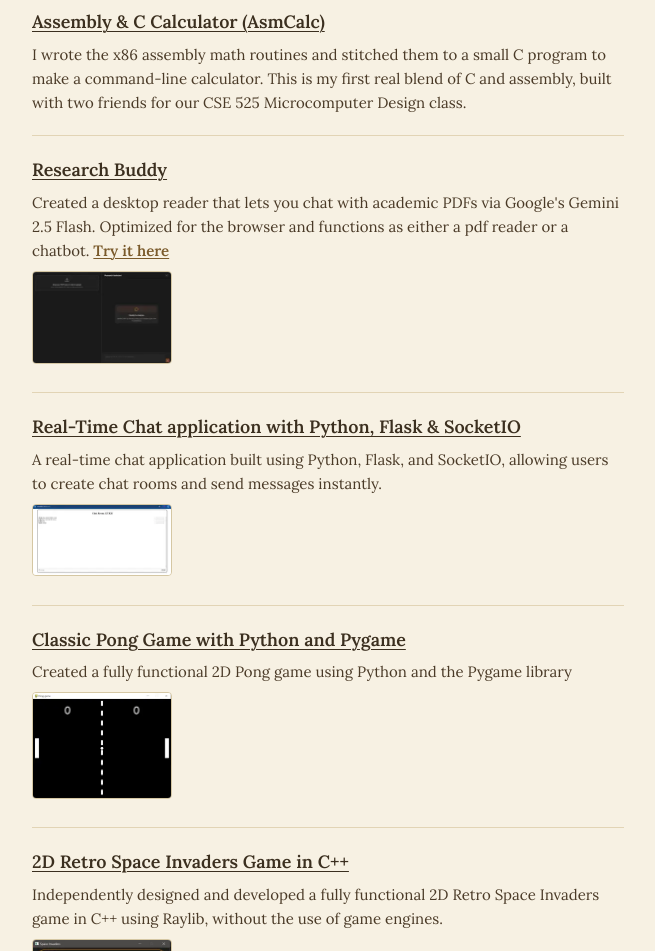
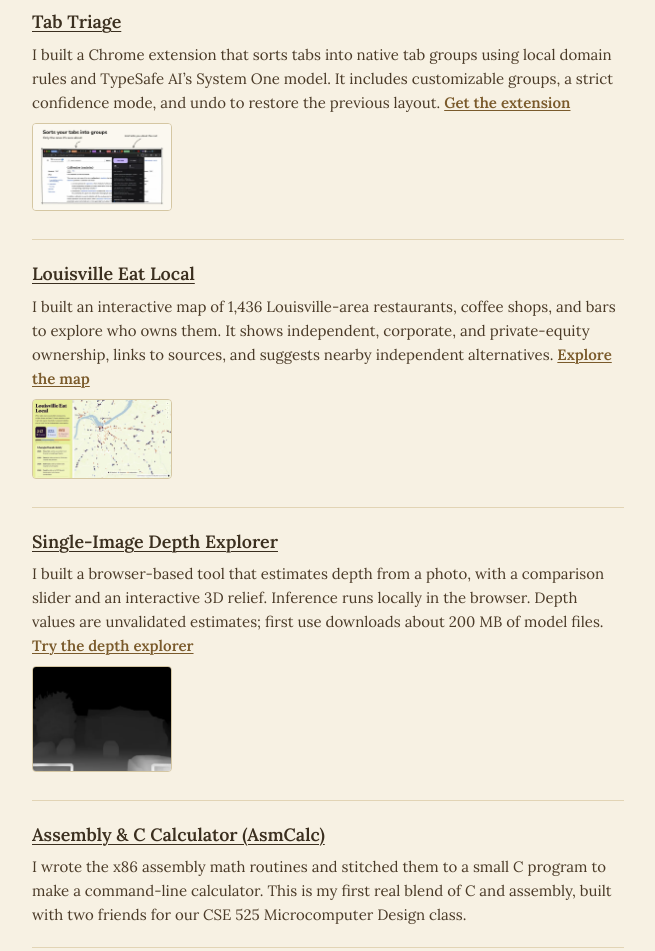
Before and after one commit to alwnraj/alwnraj.github.io, a plain HTML site: page index.html in a window 1280 px wide. Shown: the part 1640-2591 px from the top of the page, without its empty margins (312-967 px from the left). Drawn offline with Linux system fonts and the light colour scheme.

Commit message:
Add featured personal projects and thumbnails

```diff
--- a/index.html
+++ b/index.html
@@ -529,12 +529,27 @@
         <section id="projects">
             <h2>Personal Projects</h2>
             <div class="project-item">
+                <h3><a class="github-link" href="https://github.com/alwnraj/tab-triage" target="_blank"><svg class="github-mark" viewBox="0 0 24 24" aria-hidden="true" focusable="false"><path fill="currentColor" d="M12 2C6.477 2 2 6.477 2 12c0 4.42 2.865 8.166 6.839 9.489.5.092.682-.217.682-.482 0-.237-.008-.866-.013-1.7-2.782.604-3.369-1.342-3.369-1.342-.454-1.155-1.11-1.462-1.11-1.462-.908-.62.069-.608.069-.608 1.003.07 1.531 1.03 1.531 1.03.892 1.529 2.341 1.087 2.91.831.091-.646.35-1.087.636-1.338-2.22-.253-4.555-1.11-4.555-4.943 0-1.091.39-1.984 1.029-2.682-.103-.253-.446-1.27.098-2.647 0 0 .84-.269 2.75 1.025A9.564 9.564 0 0 1 12 6.844a9.56 9.56 0 0 1 2.504.337c1.909-1.294 2.748-1.025 2.748-1.025.546 1.377.203 2.394.1 2.647.64.698 1.028 1.591 1.028 2.682 0 3.842-2.339 4.687-4.566 4.935.359.309.678.919.678 1.852 0 1.336-.012 2.415-.012 2.744 0 .267.18.579.688.481A10.001 10.001 0 0 0 22 12c0-5.523-4.477-10-10-10Z"/></svg>Tab Triage</a></h3>
+                <p>I built a Chrome extension that sorts tabs into native tab groups using local domain rules and TypeSafe AI’s System One model. It includes customizable groups, a strict confidence mode, and undo to restore the previous layout. <a href="https://tab-triage-pi.vercel.app/" target="_blank" class="demo-link">Get the extension</a></p>
+                <img src="images/tab-triage.webp" alt="Tab Triage grouping browser tabs with its extension popup open" class="thumb" loading="lazy" decoding="async" width="560" height="350" />
+            </div>
+            <div class="project-item">
+                <h3><a class="github-link" href="https://github.com/alwnraj/louisvilleeatlocal" target="_blank"><svg class="github-mark" viewBox="0 0 24 24" aria-hidden="true" focusable="false"><path fill="currentColor" d="M12 2C6.477 2 2 6.477 2 12c0 4.42 2.865 8.166 6.839 9.489.5.092.682-.217.682-.482 0-.237-.008-.866-.013-1.7-2.782.604-3.369-1.342-3.369-1.342-.454-1.155-1.11-1.462-1.11-1.462-.908-.62.069-.608.069-.608 1.003.07 1.531 1.03 1.531 1.03.892 1.529 2.341 1.087 2.91.831.091-.646.35-1.087.636-1.338-2.22-.253-4.555-1.11-4.555-4.943 0-1.091.39-1.984 1.029-2.682-.103-.253-.446-1.27.098-2.647 0 0 .84-.269 2.75 1.025A9.564 9.564 0 0 1 12 6.844a9.56 9.56 0 0 1 2.504.337c1.909-1.294 2.748-1.025 2.748-1.025.546 1.377.203 2.394.1 2.647.64.698 1.028 1.591 1.028 2.682 0 3.842-2.339 4.687-4.566 4.935.359.309.678.919.678 1.852 0 1.336-.012 2.415-.012 2.744 0 .267.18.579.688.481A10.001 10.001 0 0 0 22 12c0-5.523-4.477-10-10-10Z"/></svg>Louisville Eat Local</a></h3>
+                <p>I built an interactive map of 1,436 Louisville-area restaurants, coffee shops, and bars to explore who owns them. It shows independent, corporate, and private-equity ownership, links to sources, and suggests nearby independent alternatives. <a href="https://louisvilleeatlocal.vercel.app/" target="_blank" class="demo-link">Explore the map</a></p>
+                <img src="images/louisville-eat-local.webp" alt="Louisville Eat Local restaurant ownership map" class="thumb" loading="lazy" decoding="async" width="560" height="315" />
+            </div>
+            <div class="project-item">
+                <h3><a class="github-link" href="https://github.com/alwnraj/depth-study" target="_blank"><svg class="github-mark" viewBox="0 0 24 24" aria-hidden="true" focusable="false"><path fill="currentColor" d="M12 2C6.477 2 2 6.477 2 12c0 4.42 2.865 8.166 6.839 9.489.5.092.682-.217.682-.482 0-.237-.008-.866-.013-1.7-2.782.604-3.369-1.342-3.369-1.342-.454-1.155-1.11-1.462-1.11-1.462-.908-.62.069-.608.069-.608 1.003.07 1.531 1.03 1.531 1.03.892 1.529 2.341 1.087 2.91.831.091-.646.35-1.087.636-1.338-2.22-.253-4.555-1.11-4.555-4.943 0-1.091.39-1.984 1.029-2.682-.103-.253-.446-1.27.098-2.647 0 0 .84-.269 2.75 1.025A9.564 9.564 0 0 1 12 6.844a9.56 9.56 0 0 1 2.504.337c1.909-1.294 2.748-1.025 2.748-1.025.546 1.377.203 2.394.1 2.647.64.698 1.028 1.591 1.028 2.682 0 3.842-2.339 4.687-4.566 4.935.359.309.678.919.678 1.852 0 1.336-.012 2.415-.012 2.744 0 .267.18.579.688.481A10.001 10.001 0 0 0 22 12c0-5.523-4.477-10-10-10Z"/></svg>Single-Image Depth Explorer</a></h3>
+                <p>I built a browser-based tool that estimates depth from a photo, with a comparison slider and an interactive 3D relief. Inference runs locally in the browser. Depth values are unvalidated estimates; first use downloads about 200 MB of model files. <a href="https://alwnraj.github.io/depth-study/" target="_blank" class="demo-link">Try the depth explorer</a></p>
+                <img src="images/depth-study.webp" alt="Relative depth output from the depth estimation project" class="thumb" loading="lazy" decoding="async" width="560" height="419" />
+            </div>
+            <div class="project-item">
                 <h3><a class="github-link" href="https://www.github.com/alwnraj/asmcalc" target="_blank"><svg class="github-mark" viewBox="0 0 24 24" aria-hidden="true" focusable="false"><path fill="currentColor" d="M12 2C6.477 2 2 6.477 2 12c0 4.42 2.865 8.166 6.839 9.489.5.092.682-.217.682-.482 0-.237-.008-.866-.013-1.7-2.782.604-3.369-1.342-3.369-1.342-.454-1.155-1.11-1.462-1.11-1.462-.908-.62.069-.608.069-.608 1.003.07 1.531 1.03 1.531 1.03.892 1.529 2.341 1.087 2.91.831.091-.646.35-1.087.636-1.338-2.22-.253-4.555-1.11-4.555-4.943 0-1.091.39-1.984 1.029-2.682-.103-.253-.446-1.27.098-2.647 0 0 .84-.269 2.75 1.025A9.564 9.564 0 0 1 12 6.844a9.56 9.56 0 0 1 2.504.337c1.909-1.294 2.748-1.025 2.748-1.025.546 1.377.203 2.394.1 2.647.64.698 1.028 1.591 1.028 2.682 0 3.842-2.339 4.687-4.566 4.935.359.309.678.919.678 1.852 0 1.336-.012 2.415-.012 2.744 0 .267.18.579.688.481A10.001 10.001 0 0 0 22 12c0-5.523-4.477-10-10-10Z"/></svg>Assembly & C Calculator (AsmCalc)</a></h3>
                 <p>I wrote the x86 assembly math routines and stitched them to a small C program to make a command-line calculator. This is my first real blend of C and assembly, built with two friends for our CSE 525 Microcomputer Design class.</p>
             </div>
             <div class="project-item">
                 <h3><a class="github-link" href="https://www.github.com/alwnraj/ResearchBuddy" target="_blank"><svg class="github-mark" viewBox="0 0 24 24" aria-hidden="true" focusable="false"><path fill="currentColor" d="M12 2C6.477 2 2 6.477 2 12c0 4.42 2.865 8.166 6.839 9.489.5.092.682-.217.682-.482 0-.237-.008-.866-.013-1.7-2.782.604-3.369-1.342-3.369-1.342-.454-1.155-1.11-1.462-1.11-1.462-.908-.62.069-.608.069-.608 1.003.07 1.531 1.03 1.531 1.03.892 1.529 2.341 1.087 2.91.831.091-.646.35-1.087.636-1.338-2.22-.253-4.555-1.11-4.555-4.943 0-1.091.39-1.984 1.029-2.682-.103-.253-.446-1.27.098-2.647 0 0 .84-.269 2.75 1.025A9.564 9.564 0 0 1 12 6.844a9.56 9.56 0 0 1 2.504.337c1.909-1.294 2.748-1.025 2.748-1.025.546 1.377.203 2.394.1 2.647.64.698 1.028 1.591 1.028 2.682 0 3.842-2.339 4.687-4.566 4.935.359.309.678.919.678 1.852 0 1.336-.012 2.415-.012 2.744 0 .267.18.579.688.481A10.001 10.001 0 0 0 22 12c0-5.523-4.477-10-10-10Z"/></svg>Research Buddy</a></h3>
-                <p>Created a desktop reader that lets you chat with academic PDFs via Google's Gemini 2.5 Flash. Optimized for the browser and functions as either a pdf reader or a chatbot. <a href="https://researchbuddy.pages.dev/" target="_blank" class="demo-link">Try it here</a></p>
+                <p>Created a desktop reader that lets you chat with academic PDFs via Google's Gemini 2.5 Flash. Optimized for the browser and functions as either a pdf reader or a chatbot.</p>
                 <picture><source srcset="images/researchbuddy.webp" type="image/webp"><img src="images/researchbuddy.png" alt="Research Buddy interface" class="thumb" loading="lazy" decoding="async" width="140" height="93" /></picture>
             </div>
             <div class="project-item">
@@ -559,7 +574,7 @@
             </div>
             <div class="project-item">
                 <h3><a class="github-link" href="https://www.github.com/alwnraj/flashcardgen" target="_blank"><svg class="github-mark" viewBox="0 0 24 24" aria-hidden="true" focusable="false"><path fill="currentColor" d="M12 2C6.477 2 2 6.477 2 12c0 4.42 2.865 8.166 6.839 9.489.5.092.682-.217.682-.482 0-.237-.008-.866-.013-1.7-2.782.604-3.369-1.342-3.369-1.342-.454-1.155-1.11-1.462-1.11-1.462-.908-.62.069-.608.069-.608 1.003.07 1.531 1.03 1.531 1.03.892 1.529 2.341 1.087 2.91.831.091-.646.35-1.087.636-1.338-2.22-.253-4.555-1.11-4.555-4.943 0-1.091.39-1.984 1.029-2.682-.103-.253-.446-1.27.098-2.647 0 0 .84-.269 2.75 1.025A9.564 9.564 0 0 1 12 6.844a9.56 9.56 0 0 1 2.504.337c1.909-1.294 2.748-1.025 2.748-1.025.546 1.377.203 2.394.1 2.647.64.698 1.028 1.591 1.028 2.682 0 3.842-2.339 4.687-4.566 4.935.359.309.678.919.678 1.852 0 1.336-.012 2.415-.012 2.744 0 .267.18.579.688.481A10.001 10.001 0 0 0 22 12c0-5.523-4.477-10-10-10Z"/></svg>AI Flashcard Generator</a></h3>
-                <p>Made a flashcard generator that leverages Google's Gemini to create flashcards from prompts, text, or PDFs. <a href="https://flashcardgen.pages.dev/" target="_blank" class="demo-link">Try it here</a></p>
+                <p>Made a flashcard generator that leverages Google's Gemini to create flashcards from prompts, text, or PDFs.</p>
                 <picture><source srcset="images/aiflashcard.webp" type="image/webp"><img src="images/aiflashcard.png" alt="AI Flashcard Generator interface" class="thumb" loading="lazy" decoding="async" width="140" height="140" /></picture>
             </div>
             <div class="project-item">
```
Also changed, not shown: images/depth-study.webp (added), images/louisville-eat-local.webp (added), images/tab-triage.webp (added), 1 other file.
